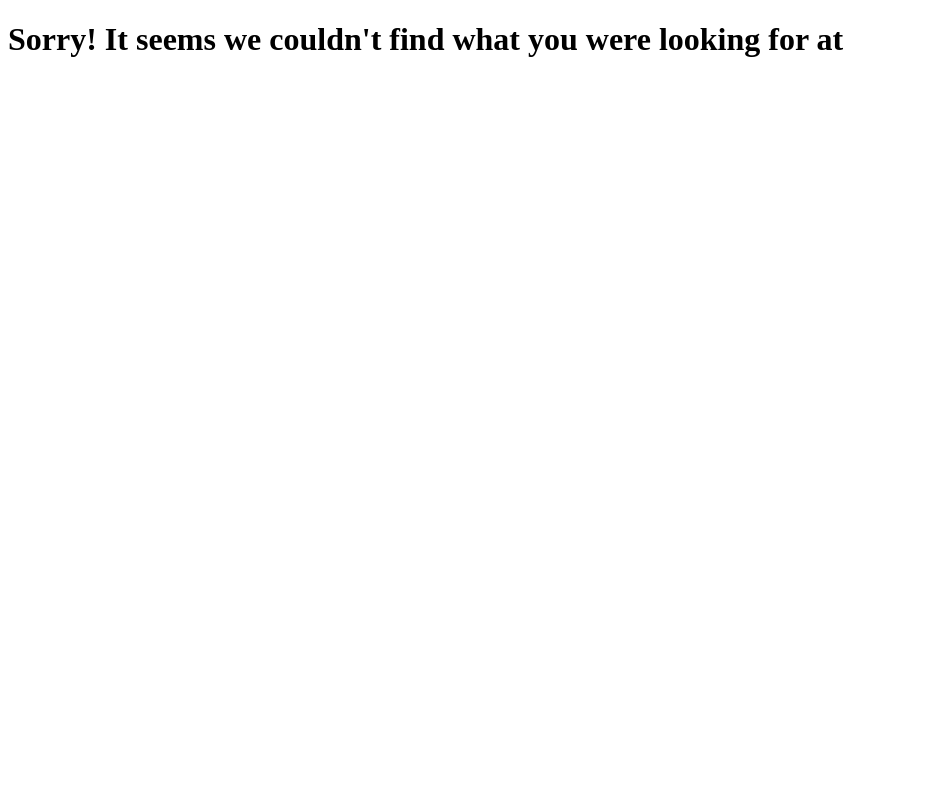
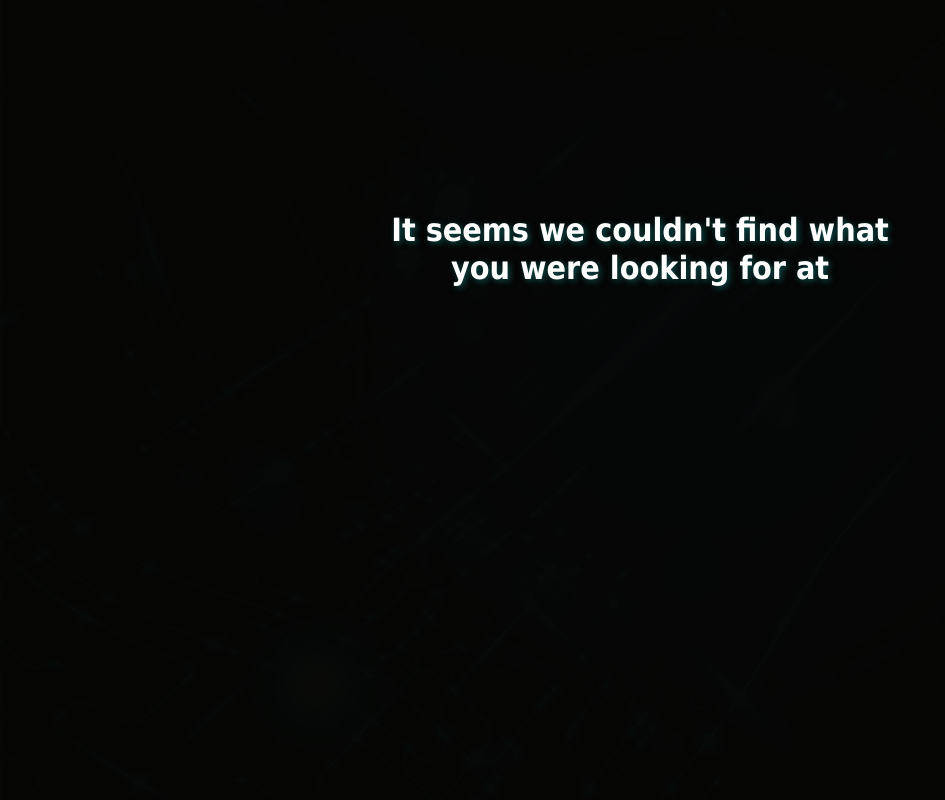
Before and after one commit to Johann3s/Jexm, a PHP site: page /jexm/views/404.php in a window 1280 px wide. Shown: the whole page, without its empty margins (0-945 px from the left). Run offline with PHP 8.4, Linux system fonts and the light colour scheme; the template is opened without the code that fills it, so the values that code supplies are empty.

Commit message:
Adding style to 404-page

```diff
--- a/jexm/views/404.php
+++ b/jexm/views/404.php
@@ -2,9 +2,53 @@
 <html lang="sv">
 	<head>
 		<meta charset="UTF-8">
-		<title>Jexm || Not found</title>
+		<meta name="viewport" content="width=device-width,initial-scale=1">
+		<title>404 || Page Not found</title>
+		<style>
+			*{
+				font-family: Tahoma,Verdana;
+			}
+			html,body,.overlay{
+				margin:0;
+				position:relative;
+				width:100%;
+				height:100%;
+				min-height:100%;
+			}
+			body{
+				background-image:url('/images/background.jpg');
+				background-size:cover;
+				background-repeat:no-repeat;
+				background-position:center;
+				text-align:center;
+			}
+			.overlay{
+				position:absolute;
+				width:100%;
+				min-height:100%;
+				background-color:rgba(0,0,0,0.9);
+			}
+			.text-wrap{
+				display:inline-block;
+				padding:40px;
+				margin-top:150px;
+			}
+			h1{
+				text-align:center;
+				color:#FFFFFF;
+				text-shadow: 2px 2px 6px rgba(21, 150, 150, 0.5);
+			}
+			@media screen and (max-width: 500px) {
+				h1{ font-size:24px;}
+				.text-wrap{ padding:5px; }
+			}
+		</style>
 	</head>
 	<body>
-		<h1>Sorry! It seems we couldn't find what you were looking for at <?php echo $currentRequest; ?></h1>
+		<div class="overlay">
+			<div class="text-wrap">
+				<h1>It seems we couldn't find what <br> you were looking for at <?php echo $currentRequest; ?></h1>
+			</div>
+		</div>
 	</body>
 </html>
```
Also changed, not shown: public/images/background.jpg (added).
